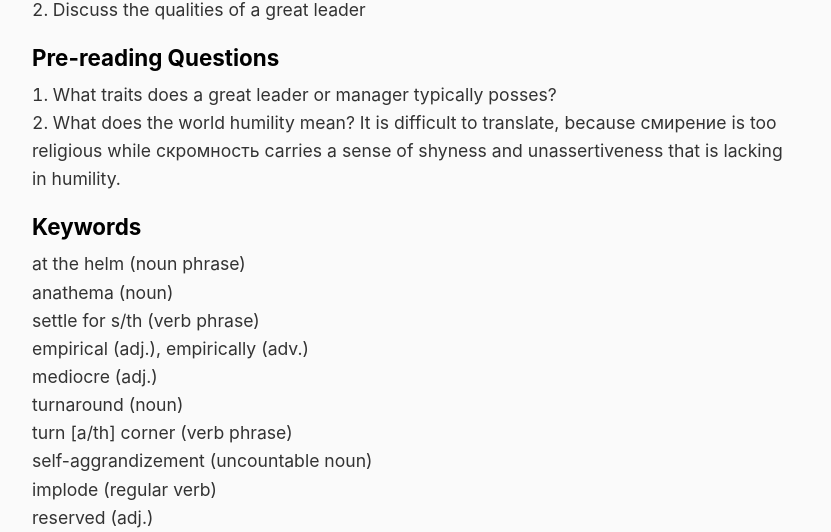
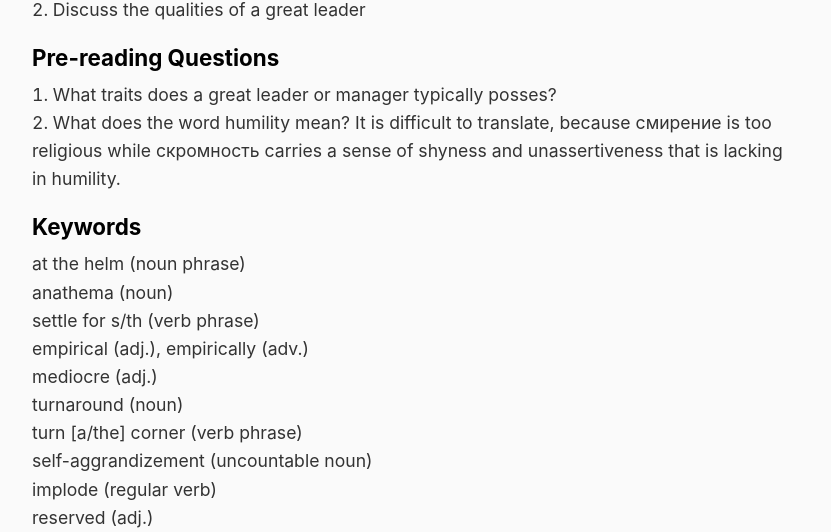
Before and after one commit to ZeroDeth/derekkedziora.github.io, a Jekyll site: the page built from _posts/2016-11-16-good-vs-great-leaders.md, in a window 1280 px wide. Shown: the part 255-787 px from the top of the page, without its empty margins (224-1055 px from the left). Built offline with Jekyll 4.4.1, drawn with Linux system fonts in a browser that asks for light colours.

Commit message:
typos corrected

```diff
--- a/_posts/2016-11-16-good-vs-great-leaders.md
+++ b/_posts/2016-11-16-good-vs-great-leaders.md
@@ -20,7 +20,7 @@ permalink: "/lessons/good-vs-great-leaders"
 ### Pre-reading Questions
 
 1. What traits does a great leader or manager typically posses?
-2. What does the world humility mean? It is difficult to translate, because смирение is too religious while скромность carries a sense of shyness and unassertiveness that is lacking in humility.
+2. What does the word humility mean? It is difficult to translate, because смирение is too religious while скромность carries a sense of shyness and unassertiveness that is lacking in humility.
 
 ### Keywords
 at the helm (noun phrase)
@@ -29,7 +29,7 @@ settle for s/th (verb phrase)
 empirical (adj.), empirically (adv.)
 mediocre (adj.)
 turnaround (noun)
-turn [a/th] corner (verb phrase)
+turn [a/the] corner (verb phrase)
 self-aggrandizement (uncountable noun)
 implode (regular verb)
 reserved (adj.)
```
